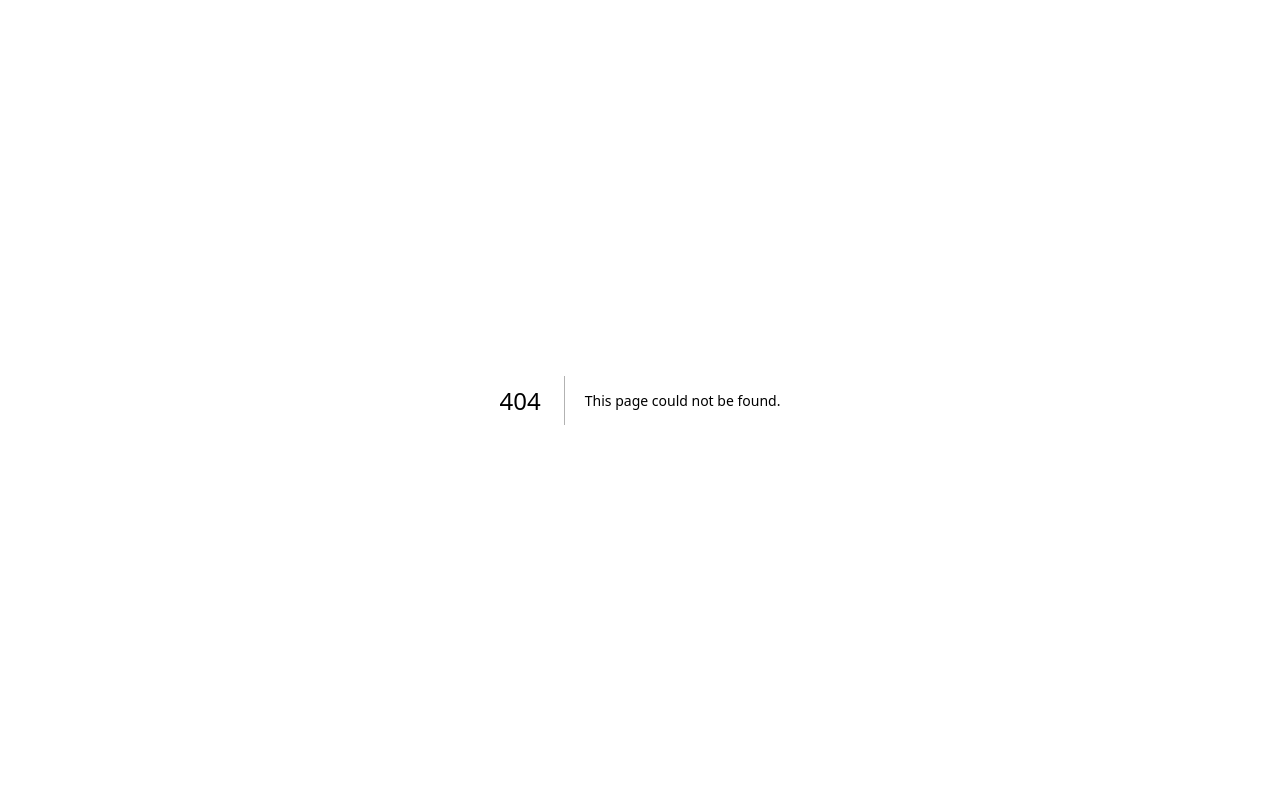
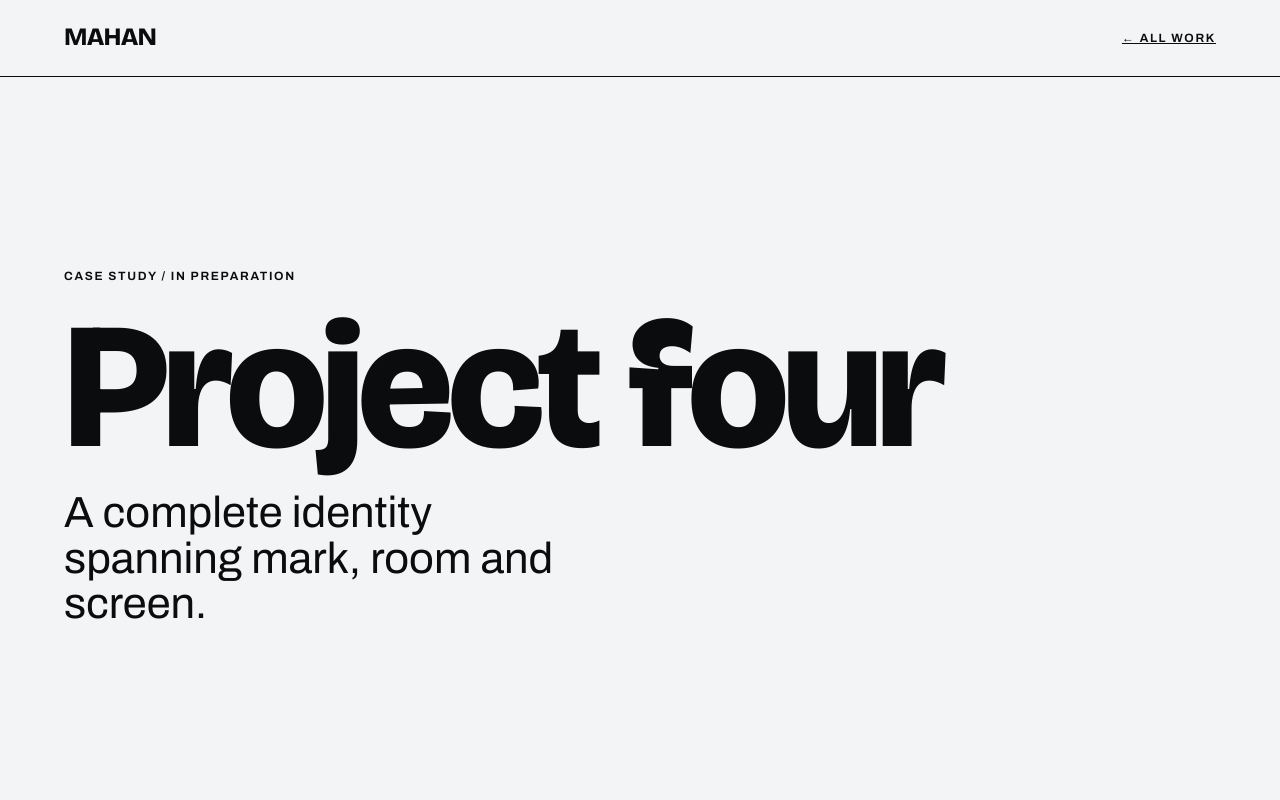
Before and after one commit to se-pe/mahan-agency, a Next.js app: page /work/project-four in a window 1280 px wide. Before the commit this address had no page. Shown: the top 800 px of the page. Built offline with nearby package versions, Linux system fonts and the light colour scheme.

Commit message:
Build MAHAN content shell

```diff
--- /dev/null
+++ b/app/content.ts
@@ -0,0 +1,47 @@
+export type Project = {
+  slug: string;
+  name: string;
+  discipline: string;
+  year: string;
+  status: "coming-soon" | "published";
+  summary: string;
+  services: string[];
+};
+
+// This is the single content surface for the shell. Replace the provisional
+// values here as projects are cleared for publication; the index and case-study
+// routes update together.
+export const projects: Project[] = [
+  { slug: "project-one", name: "Project one", discipline: "Brand", year: "2026", status: "coming-soon", summary: "A brand system in development.", services: ["Strategy", "Identity", "Art direction"] },
+  { slug: "project-two", name: "Project two", discipline: "Space", year: "2026", status: "coming-soon", summary: "An environment designed to make the brand physical.", services: ["Spatial concept", "Signage", "Experience"] },
+  { slug: "project-three", name: "Project three", discipline: "Digital", year: "2026", status: "coming-soon", summary: "A digital experience shaped from the same brand system.", services: ["UX", "Interface", "Build"] },
+  { slug: "project-four", name: "Project four", discipline: "Brand, Space", year: "2026", status: "coming-soon", summary: "A complete identity spanning mark, room and screen.", services: ["Brand", "Space", "Digital"] },
+];
+
+export const clientWork = [
+  ["Client", "Brand"], ["Client", "Digital"], ["Client", "Space"],
+  ["Client", "Brand"], ["Client", "Digital"], ["Client", "Brand"],
+  ["Client", "Space"], ["Client", "Digital"], ["Client", "Brand"],
+  ["Client", "Space"],
+] as const;
+
+export const contact = {
+  email: "studio@mahan.agency",
+  phoneLabel: "+98 71 0000 0000",
+  phoneHref: "tel:+987100000000",
+  whatsappHref: "https://wa.me/000000000000",
+  instagramHref: "https://instagram.com/",
+  ready: false,
+};
+
+export const disciplines = [
+  { key: "Brand", body: "Strategy, naming, identity systems and art direction — the argument a brand makes before anyone has walked in or clicked anything." },
+  { key: "Space", body: "Interiors, environments and signage. What a brand feels like at arm's length, in daylight, standing up." },
+  { key: "Digital", body: "Websites, commerce and digital products, built by the same people who drew the mark — so the screen agrees with the room." },
+];
+
+export const studioNotes = [
+  { key: "In one order", body: "The identity settles first, the room is drawn against it, and the screen is built last, because by then there is something true to build from." },
+  { key: "No handoff", body: "The people who draw the mark specify the room and write the site. Nothing has to survive translation between three suppliers who have never met." },
+  { key: "Judged in use", body: "The test is not the presentation. It is the room at seven in the evening and the site on a three-year-old phone." },
+];
--- a/app/globals.css
+++ b/app/globals.css
@@ -161,12 +161,12 @@ img { max-inline-size: 100%; display: block; }
 .settled .cond i {
   transform: none;
   opacity: 1;
-  transition: transform 0.7s var(--settle), opacity 0.5s var(--settle);
-  transition-delay: calc(var(--i) * 22ms);
+  transition: transform 0.46s var(--settle), opacity 0.34s var(--settle);
+  transition-delay: calc(var(--i) * 18ms);
 }
 
 /* Once the last letter has landed, drop the hint. */
-.settled .cond i {
+.motion-complete .cond i {
   will-change: auto;
 }
 
@@ -192,8 +192,8 @@ img { max-inline-size: 100%; display: block; }
 
 .settled .fleck {
   opacity: 0.42;
-  transition: opacity 1.1s var(--settle);
-  transition-delay: calc(0.45s + var(--i) * 60ms);
+  transition: opacity 0.62s var(--settle);
+  transition-delay: calc(0.3s + var(--i) * 40ms);
 }
 
 /* --------------------------------------------------------------------------
@@ -219,14 +219,11 @@ img { max-inline-size: 100%; display: block; }
     transform 0.22s var(--settle);
 }
 
-.stamp:hover,
 .stamp:focus-visible {
   background: var(--fg);
   color: var(--storm);
-  transform: translateY(-2px);
 }
 
-.field-ink .stamp:hover,
 .field-ink .stamp:focus-visible { color: var(--ink); }
 
 .stamp--filled {
@@ -236,11 +233,13 @@ img { max-inline-size: 100%; display: block; }
 
 .field-ink .stamp--filled { color: var(--ink); }
 
-.stamp--filled:hover,
 .stamp--filled:focus-visible {
   background: transparent;
   color: var(--fg);
 }
+
+.stamp:active { transform: scale(0.97); transition-duration: 120ms; }
+.stamp:focus-visible { transition-duration: 0ms; }
 
 :focus-visible {
   outline: 3px solid var(--focus);
@@ -297,8 +296,7 @@ img { max-inline-size: 100%; display: block; }
   transition: border-color 0.18s var(--settle);
 }
 
-.masthead__link:hover,
-.masthead__link:focus-visible { border-block-end-color: currentColor; }
+.masthead__link:focus-visible { border-block-end-color: currentColor; transition-duration: 0ms; }
 
 .masthead .stamp {
   min-block-size: 44px;
@@ -473,12 +471,10 @@ img { max-inline-size: 100%; display: block; }
     rotate 0.24s var(--settle);
 }
 
-.project:hover .project__go,
 .project:focus-visible .project__go {
   background: var(--cyan);
   color: var(--ink);
   border-color: var(--cyan);
-  rotate: 45deg;
 }
 
 /* The charge: a cyan wash rises behind the name on hover. Not colour alone —
@@ -487,14 +483,17 @@ img { max-inline-size: 100%; display: block; }
   position: absolute;
   inset-block-end: 0;
   inset-inline: 0;
-  block-size: 0;
+  block-size: 100%;
   background: var(--cyan-pale);
   z-index: 0;
-  transition: block-size 0.42s var(--settle);
+  transform: scaleY(0);
+  transform-origin: bottom;
+  transition: transform 0.24s var(--settle);
 }
 
-.project:hover .project__wash,
-.project:focus-visible .project__wash { block-size: 100%; }
+.project:focus-visible .project__wash { transform: scaleY(1); transition-duration: 0ms; }
+.project:focus-visible .project__go { transition-duration: 0ms; }
+.project:active .project__go { transform: scale(0.95); }
 
 .project > *:not(.project__wash) { position: relative; z-index: 1; }
 
@@ -549,6 +548,8 @@ a.precip__drop:focus-visible {
 
 a.precip__drop:hover span,
 a.precip__drop:focus-visible span { color: var(--cyan); }
+
+.contact-pending { display: inline-flex; align-items: center; min-block-size: 60px; padding-inline: 18px; border: 2px dashed currentColor; }
 
 .precip__drop--open {
   color: var(--cyan-deep);
@@ -648,8 +649,11 @@ a.precip__drop:focus-visible span { color: var(--cyan); }
   border-block-end: 2px solid transparent;
 }
 
-.colophon a:hover,
-.colophon a:focus-visible { border-block-end-color: currentColor; }
+.colophon a:focus-visible { border-block-end-color: currentColor; transition-duration: 0ms; }
+
+.case-shell { min-block-size: 100svh; }.case-nav { display:flex; justify-content:space-between; align-items:center; gap:20px; padding:16px var(--gutter); border-block-end:1.5px solid var(--ink); }.case-hero { padding:clamp(80px,14vw,180px) var(--gutter); border-block-end:1.5px solid var(--ink); }.case-hero h1 { font-size:clamp(66px,14vw,190px); max-inline-size:12ch; margin:24px 0; }.case-summary { font-size:clamp(24px,3.4vw,48px); line-height:1.05; max-inline-size:22ch; margin:0; }.case-grid { display:grid; grid-template-columns:repeat(3,1fr); padding:0 var(--gutter); border-block-end:1.5px solid var(--ink); }.case-grid div { padding:22px 18px 30px 0; border-inline-end:1.5px solid var(--ink); }.case-grid div + div { padding-inline-start:18px; }.case-grid p { font-size:20px; margin:12px 0 0; }.case-note { display:flex; flex-wrap:wrap; justify-content:space-between; align-items:center; gap:24px; padding:clamp(56px,9vw,120px) var(--gutter); }.case-note .mark { max-inline-size:46ch; }
+
+@media (hover: hover) and (pointer: fine) { .stamp:hover { background:var(--fg); color:var(--storm); transform:translateY(-2px); }.field-ink .stamp:hover { color:var(--ink); }.stamp--filled:hover { background:transparent; color:var(--fg); }.masthead__link:hover,.colophon a:hover { border-block-end-color:currentColor; }.project:hover .project__go { background:var(--cyan); color:var(--ink); border-color:var(--cyan); rotate:45deg; }.project:hover .project__wash { transform:scaleY(1); } a.precip__drop:hover { background:var(--cyan-deep); color:var(--storm); border-color:var(--cyan-deep); } }
 
 /* A placeholder must look unfinished. Anything that looks finished ships. */
 .tbd {
@@ -673,6 +677,7 @@ a.precip__drop:focus-visible span { color: var(--cyan); }
   .project__go { inline-size: 52px; block-size: 52px; }
 
   .hero__wordmark { letter-spacing: -0.04em; }
+  .case-grid { grid-template-columns:1fr; }.case-grid div,.case-grid div + div { padding:20px 0; border-inline-end:0; border-block-end:1.5px solid var(--ink); }
 }
 
 @media (max-width: 620px) {
--- a/app/layout.tsx
+++ b/app/layout.tsx
@@ -9,7 +9,7 @@ export const metadata: Metadata = {
   openGraph: {
     title: "MAHAN — Brand, Space & Digital, from one studio in Shiraz",
     description: "An independent studio for brands that refuse to blend in.",
-    images: [{ url: "/og.png", width: 1200, height: 630 }],
+    images: [{ url: "/og-v2.png", width: 1200, height: 630 }],
   },
 };
 
--- /dev/null
+++ b/app/work/[slug]/page.tsx
@@ -0,0 +1,28 @@
+import Link from "next/link";
+import { projects } from "../../content";
+
+export default async function ProjectPage({ params }: { params: Promise<{ slug: string }> }) {
+  const { slug } = await params;
+  const project = projects.find((item) => item.slug === slug);
+
+  if (!project) {
+    return <main className="case-shell field-storm"><p className="mark">Project not found</p><Link className="stamp" href="/#work">Back to work</Link></main>;
+  }
+
+  return (
+    <main className="case-shell field-storm">
+      <header className="case-nav"><Link className="masthead__wordmark" href="/">MAHAN</Link><Link className="mark" href="/#work">← All work</Link></header>
+      <section className="case-hero">
+        <p className="mark">Case study / {project.status === "coming-soon" ? "In preparation" : project.year}</p>
+        <h1 className="display">{project.name}</h1>
+        <p className="case-summary">{project.summary}</p>
+      </section>
+      <section className="case-grid" aria-label="Project details">
+        <div><span className="mark">Discipline</span><p>{project.discipline}</p></div>
+        <div><span className="mark">Services</span><p>{project.services.join(" / ")}</p></div>
+        <div><span className="mark">Year</span><p>{project.year}</p></div>
+      </section>
+      {project.status === "coming-soon" ? <section className="case-note"><p className="mark">This case-study shell is ready. Final project material will appear here once cleared for publication.</p><Link className="stamp stamp--filled" href="/#contact">Start a project</Link></section> : null}
+    </main>
+  );
+}
```
Also changed, not shown: app/page.tsx (+19 -92 lines), public/og-v2.png (added), 1 other file (tests, documents, lock files or other folders).
